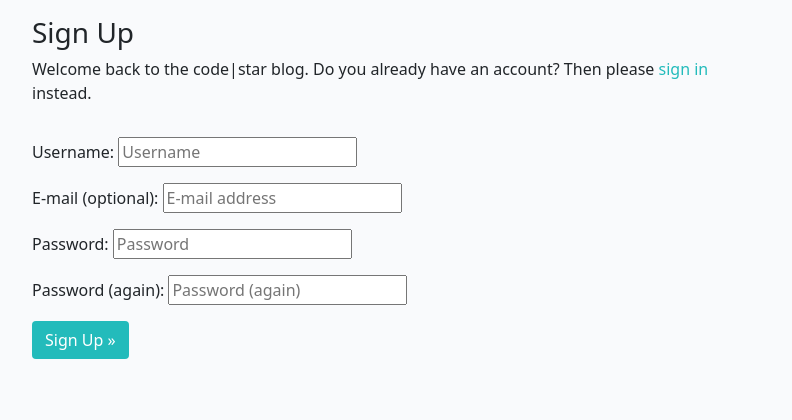
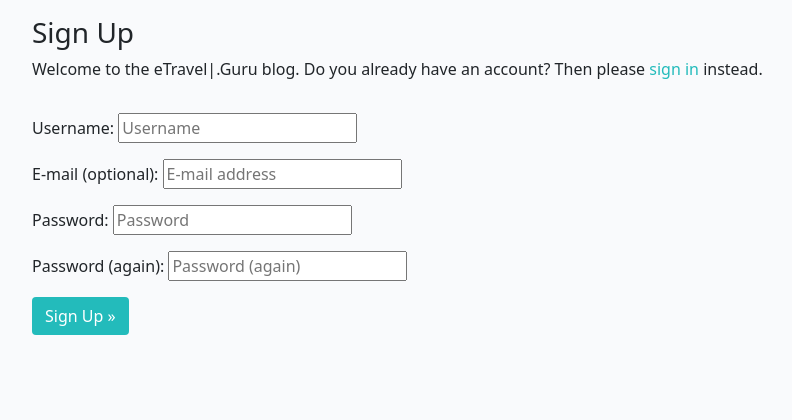
Before and after one commit to KC-7/django-blog, a Django app: page /accounts/signup/ in a window 1280 px wide. Shown: the part 60-480 px from the top of the page, without its empty margins (240-1032 px from the left). Run offline with Django 3.2, Linux system fonts and the light colour scheme.

Commit message:
Branding: Update site branding on login and signup page

```diff
--- a/templates/account/login.html
+++ b/templates/account/login.html
@@ -15,7 +15,7 @@
 
       <p>
         {% blocktrans %}
-        Welcome to the code|star blog. Please log in to leave a comment or like a post. If you have not created an
+        Welcome to the eTravel|.Guru blog. Please log in to leave a comment or like a post. If you have not created an
         account yet, then please <a href="{{ signup_url }}" class="link">sign up</a> first.
         {% endblocktrans %}
       </p>
--- a/templates/account/signup.html
+++ b/templates/account/signup.html
@@ -9,7 +9,7 @@
   <div class="row">
     <div class="col-md-8 mt-3 offset-md-2">
       <h3>{% trans "Sign Up" %}</h3>
-      <p>{% blocktrans %}Welcome back to the code|star blog. Do you already have an account? Then please <a class="link"
+      <p>{% blocktrans %}Welcome to the eTravel|.Guru blog. Do you already have an account? Then please <a class="link"
           href="{{ login_url }}">sign in</a> instead.{% endblocktrans %}</p>
     </div>
   </div>
```
